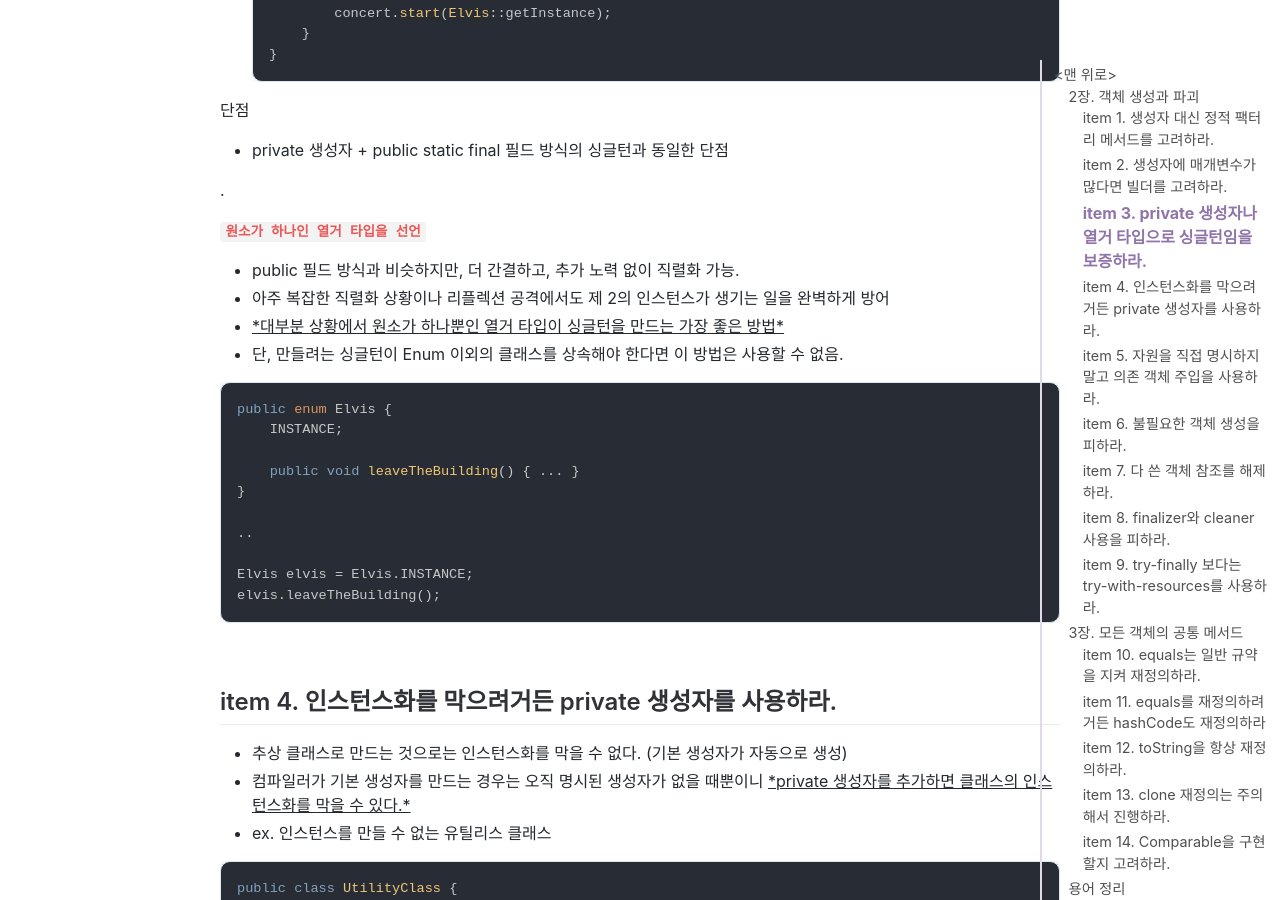
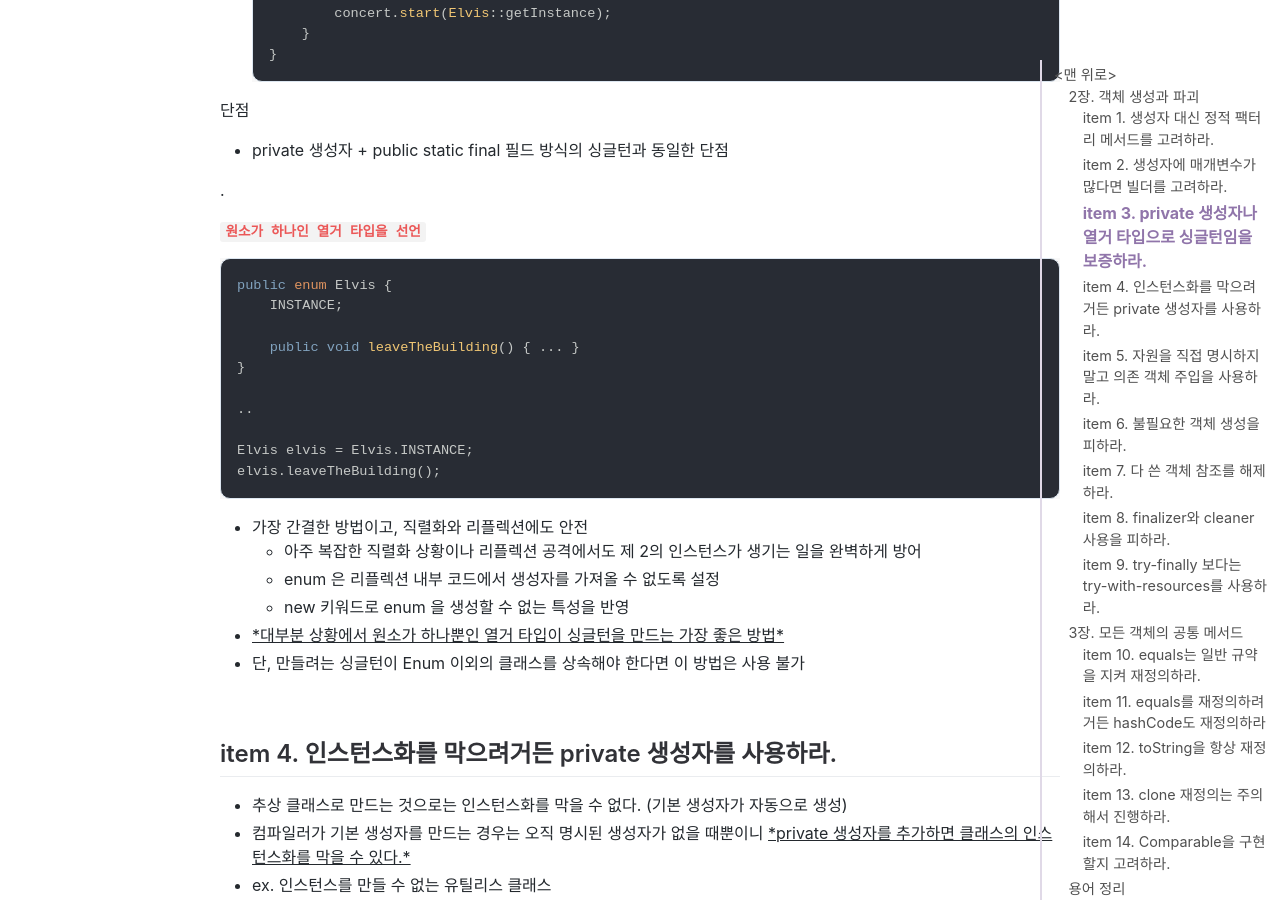
Before and after one commit to jihunparkme/jihunparkme.github.io, a Jekyll site: the page built from _posts/2023-04-07-Effective-Java-Object.md, in a window 1280 px wide and 900 px high, scrolled down 9054 px. Built offline with Jekyll 4.4.1, drawn with Linux system fonts in a browser that asks for light colours; nearby versions of some CDN libraries; comment, search, counter and statistics services are not loaded.

Commit message:
[Effective Java] item 3. private 생성자나 열거 타입으로 싱글턴임을 보증하라.
- 원소가 하나인 열거 타입을 선언

````diff
--- a/_posts/2023-04-07-Effective-Java-Object.md
+++ b/_posts/2023-04-07-Effective-Java-Object.md
@@ -426,11 +426,6 @@ elvis.leaveTheBuilding();
 
 **`원소가 하나인 열거 타입을 선언`**
 
- - public 필드 방식과 비슷하지만, 더 간결하고, 추가 노력 없이 직렬화 가능.
- - 아주 복잡한 직렬화 상황이나 리플렉션 공격에서도 제 2의 인스턴스가 생기는 일을 완벽하게 방어
- - <u>*대부분 상황에서 원소가 하나뿐인 열거 타입이 싱글턴을 만드는 가장 좋은 방법*</u>
- - 단, 만들려는 싱글턴이 Enum 이외의 클래스를 상속해야 한다면 이 방법은 사용할 수 없음.
-
 ```java
 public enum Elvis {
     INSTANCE;
@@ -443,6 +438,13 @@ public enum Elvis {
 Elvis elvis = Elvis.INSTANCE;
 elvis.leaveTheBuilding();
 ```
+
+- 가장 간결한 방법이고, 직렬화와 리플렉션에도 안전
+  - 아주 복잡한 직렬화 상황이나 리플렉션 공격에서도 제 2의 인스턴스가 생기는 일을 완벽하게 방어
+  - enum 은 리플렉션 내부 코드에서 생성자를 가져올 수 없도록 설정
+  - new 키워드로 enum 을 생성할 수 없는 특성을 반영
+- <u>*대부분 상황에서 원소가 하나뿐인 열거 타입이 싱글턴을 만드는 가장 좋은 방법*</u>
+- 단, 만들려는 싱글턴이 Enum 이외의 클래스를 상속해야 한다면 이 방법은 사용 불가
 
 <br>
 
````
